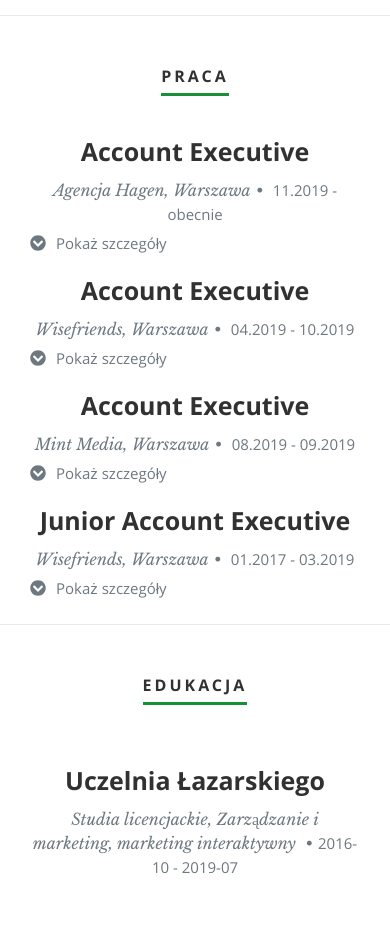
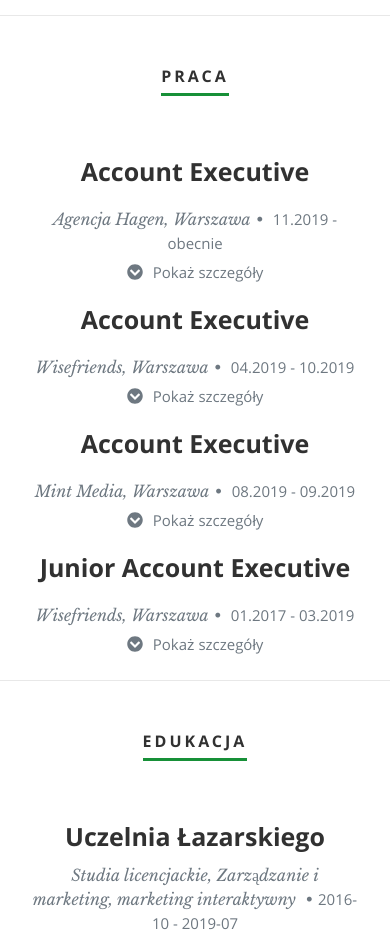
Before and after one commit to Pawel-dev5/portfolio, a React (Create React App) app: page / in a window 390 px wide. Shown: the part 2240-3173 px from the top of the page. Built offline with nearby package versions, Linux system fonts and the light colour scheme; some icons are missing.

Commit message:
actualizaction object-path

```diff
--- a/package.json
+++ b/package.json
@@ -16,6 +16,7 @@
     "immer": "^8.0.1",
     "jquery": "^3.5.1",
     "node-sass": "^4.14.1",
+    "object-path": "^0.11.5",
     "react": "^16.14.0",
     "react-bootstrap": "^1.4.3",
     "react-dom": "^16.14.0",
--- a/public/css/media-queries.css
+++ b/public/css/media-queries.css
@@ -230,11 +230,12 @@
     text-align: center;
   }
 
-  .certyficates > div {
+  .certyficates > div, .works > div {
     display: flex;
     flex-direction: column;
     align-items: center;
   }
+
   /* Portfolio Section
    /* ----------------------------------------------------------------- */
   #portfolio-wrapper .columns {
--- a/src/Components/Resume.js
+++ b/src/Components/Resume.js
@@ -81,7 +81,7 @@
           <div className="three columns header-col">
             <h1><span>Praca</span></h1>
           </div>
-          <div className="nine columns main-col">
+          <div className="nine columns main-col works">
             {work}
           </div>
         </div>
```
Also changed, not shown: 1 other file (tests, documents, lock files or other folders).
